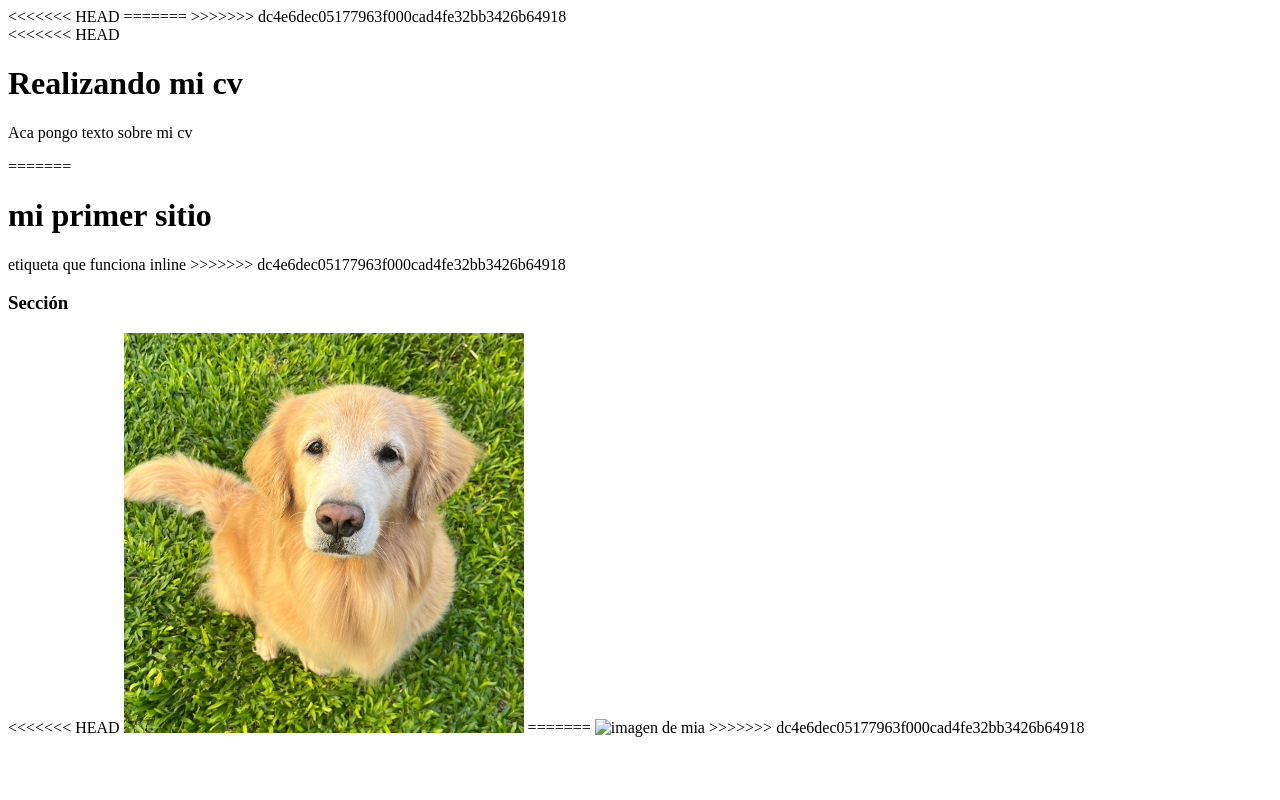
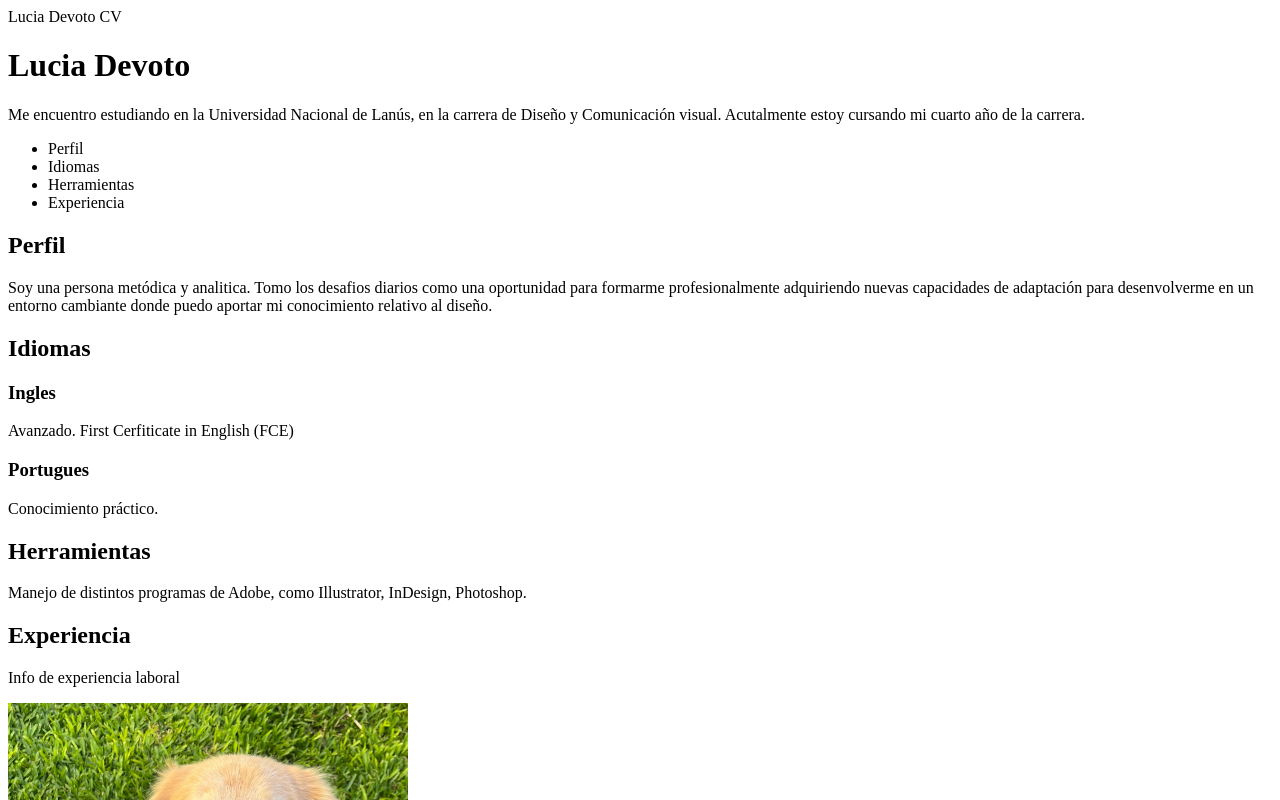
Before and after one commit to luciadevoto/DevotoCompu3, a plain HTML site: page index.html in a window 1280 px wide. Shown: the top 800 px of the page. Drawn offline with Linux system fonts and the light colour scheme.

Commit message:
cambios cv

```diff
--- a/index.html
+++ b/index.html
@@ -1,39 +1,45 @@
 <!DOCTYPE html>
 <html>
     <head>
-<<<<<<< HEAD
         <meta charset="utf-8"/>
-=======
-        <meta charset="utf_8"/> <!-- el charset debe ser "UTF-8", con guión medio -->
->>>>>>> dc4e6dec05177963f000cad4fe32bb3426b64918
-        <title>TP de Lucia</title>
+        <tittle>Lucia Devoto CV</tittle>
     </head>
     <body>
         <header>
-<<<<<<< HEAD
-            <h1>Realizando mi cv</h1>
-            <p>Aca pongo texto sobre mi cv</p>
-=======
-            <h1>mi primer sitio</h1>
-            <span>etiqueta que funciona inline</span> <!-- evitaría el uso de etiquetas <span>, podrías usar una etiqueta <p> -->
->>>>>>> dc4e6dec05177963f000cad4fe32bb3426b64918
+            <h1>Lucia Devoto</h1>
+            <p>Me encuentro estudiando en la Universidad Nacional de Lanús, en la carrera de Diseño y Comunicación visual. Acutalmente estoy cursando mi cuarto año de la carrera.</p>
         </header>
-        <nav></nav>
+        <nav>
+            <ul>
+                <li>Perfil</li>
+                <li>Idiomas</li>
+                <li>Herramientas</li>
+                <li>Experiencia</li>
+            </ul>
+        </nav>
         <main>
             <section>
-                <h3>Sección</h3>
+                <h2>Perfil</h2>
+                <p>Soy una persona metódica y analitica. Tomo los desafios diarios como una oportunidad para formarme profesionalmente adquiriendo nuevas capacidades de adaptación para desenvolverme en un entorno cambiante donde puedo aportar mi conocimiento relativo al diseño.</p>
+                <h2>Idiomas</h2>
+                <h3>Ingles</h3>
+                <p>Avanzado. First Cerfiticate in English (FCE)</p>
+                <h3>Portugues</h3>
+                <p>Conocimiento práctico.</p>
+                <h2>Herramientas</h2>
+                <p>Manejo de distintos programas de Adobe, como Illustrator, InDesign, Photoshop.</p>
+                <h2>Experiencia</h2>
+                <p>Info de experiencia laboral</p>
                 <article>
-<<<<<<< HEAD
                   <img src="img/mia.jpeg" width="400" height="400" alt="imagen de mia" />
-=======
-                  <img src="Mia.jpeg" width="400px" height="400px" alt="imagen de mia" /> <!-- para HTML ya no es necesario aclarar las medidas en px, podés poner solo 400-->
-                    <!-- la imagen no se esta visualizando porque te faltó especificar la carpeta en donde está ubicada la imagen, para que se vea deberías usar src="Img/Mia.jpeg"-->
-                    <!-- personalmente usaría minúsculas para nombrar todas las carpetas y archivos ya que GitHub hace distinción entre mayúsculas y minúsculas, pero es algo a consultar :) -->
->>>>>>> dc4e6dec05177963f000cad4fe32bb3426b64918
                 </article>
             </section>
-            <aside></aside> <!-- no dejar etiquetas vacías -->
         </main>
-        <footer></footer>
+        <footer>
+            <p>Diseño y Comunicación Visual - Universidad Nacional de Lanus - Computacion 3.</p>
+        </footer>
+        <addres>
+            <p> Email: lu.devoto@hotmail.com - Contacto: 11-2563-3977</p>
+        </addres>
     </body>
 </html>
```
